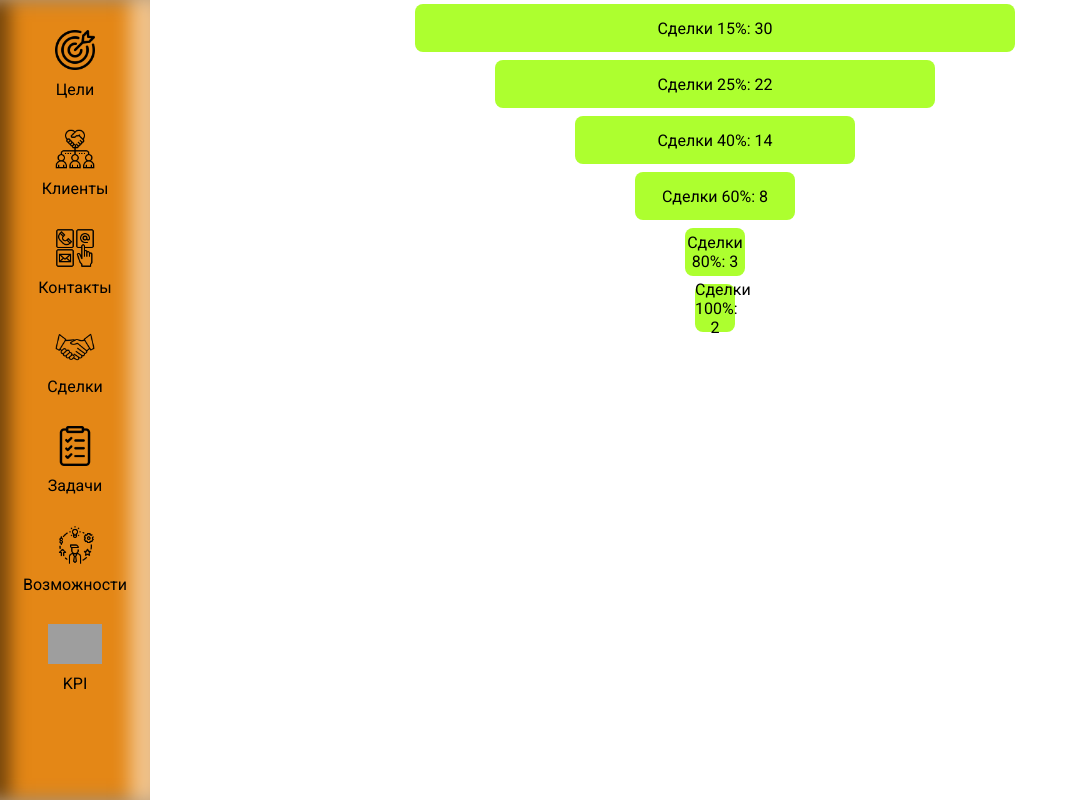
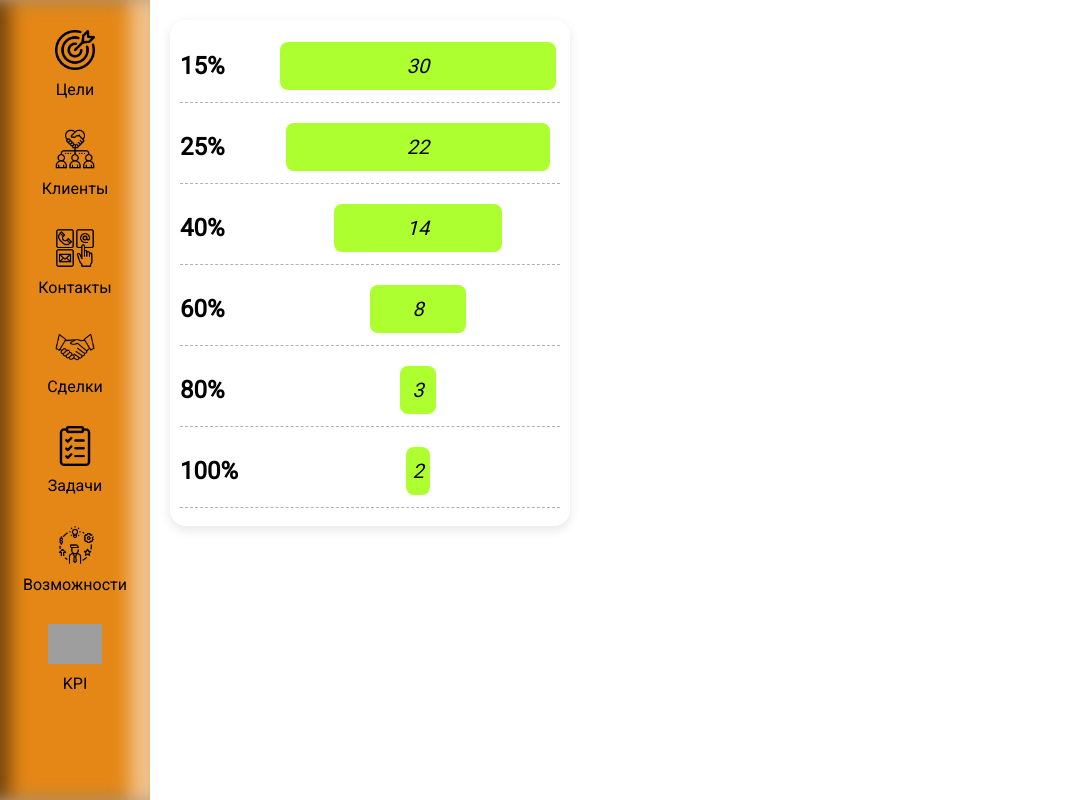
Before and after one commit to KonstantinKhan/sales-manager-desk, a React (Create React App) app: page /handshake in a window 1280 px wide. Shown: the whole page, without its empty margins (0-1078 px from the left). Built offline with nearby package versions, Linux system fonts and the light colour scheme; grey boxes are pictures that could not be loaded.

Commit message:
updated funnel

```diff
--- a/src/components/salesFunnel/SalesFunnel.tsx
+++ b/src/components/salesFunnel/SalesFunnel.tsx
@@ -64,9 +64,16 @@ class SalesFunnel extends Component<Props, State> {
             <div
                 style={
                     {
+                        position: 'relative',
+                        top: '20px',
+                        left: '20px',
+                        width: '400px',
                         display: 'flex',
                         flexDirection: 'column',
-                        alignItems: 'center'
+                        alignItems: 'center',
+                        boxShadow: 'rgba(0, 0, 0, 0.1) 0px 4px 12px',
+                        padding: '10px',
+                        borderRadius: '16px'
                     }
                 }>
                 {funnel}
--- a/src/components/stage/Stage.tsx
+++ b/src/components/stage/Stage.tsx
@@ -1,4 +1,6 @@
 import { Component } from "react";
+
+import "./stage.sass"
 
 interface StageProps {
     name: string,
@@ -43,17 +45,56 @@ class Stage extends Component<Props, State> {
     render() {
         return (
             <div
+                style={
+                    {
+                        position: 'relative',
+                        display: 'flex',
+                        justifyContent: 'center',
+                        alignItems: 'center',
+                        width: '100%',
+                        margin: '8px',
+                        paddingBottom: '8px',
+                        borderBottom: '1px dashed rgba(0, 0, 0, .3)'
+                    }
+                }
+            >
+                <div
+                    style={
+                        {
+                            textAlign: 'center',
+                            display: 'flex',
+                            alignItems: 'center',
+                            position: 'absolute',
+                            left: 0,
+                            // top: 0,
+                            // bottom: 0,
+                            // margin: 'auto 0'
+                        }
+                    }
+                >
+                    <span className="stage__percent">{this.props.stageProps.name}</span>
+                </div>
+                <div
                     onMouseEnter={this.onShowDetails}
                     onMouseLeave={this.onHiddenDetails}
                     className="stage"
                     style={
                         {
+                            marginLeft: '100px',
+                            display: 'flex',
+                            justifyContent: 'center',
                             position: "relative",
-                        width: this.props.stageProps.count * 20
+                            width: this.props.stageProps.count * 12,
                         }
                     }>
-                <p>Сделки {this.props.stageProps.name}: {this.props.stageProps.count}</p>
+
+                    <span
+                        className="deals__count"
+                    >
+                        {this.props.stageProps.count}
+                    </span>
                     {/* {this.state.hovering ? <StageDetails /> : null} */}
+                </div>
             </div>
         )
     }
--- a/src/components/stage/stage.sass
+++ b/src/components/stage/stage.sass
@@ -0,0 +1,9 @@
+.stage
+    &__percent
+        font-weight: bold
+        font-size: 24px
+
+.deals
+    &__count
+        font-size: 20px
+        font-style: italic
```
Lines whose indentation alone changed are shown as unchanged.
